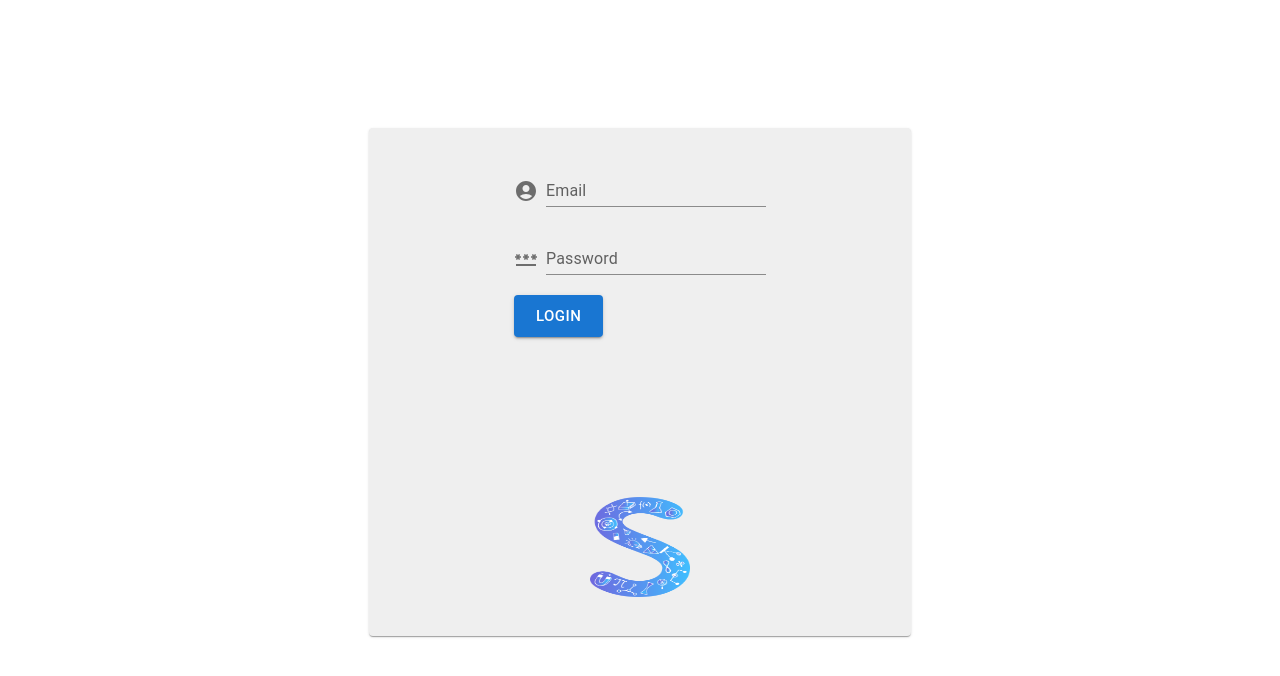
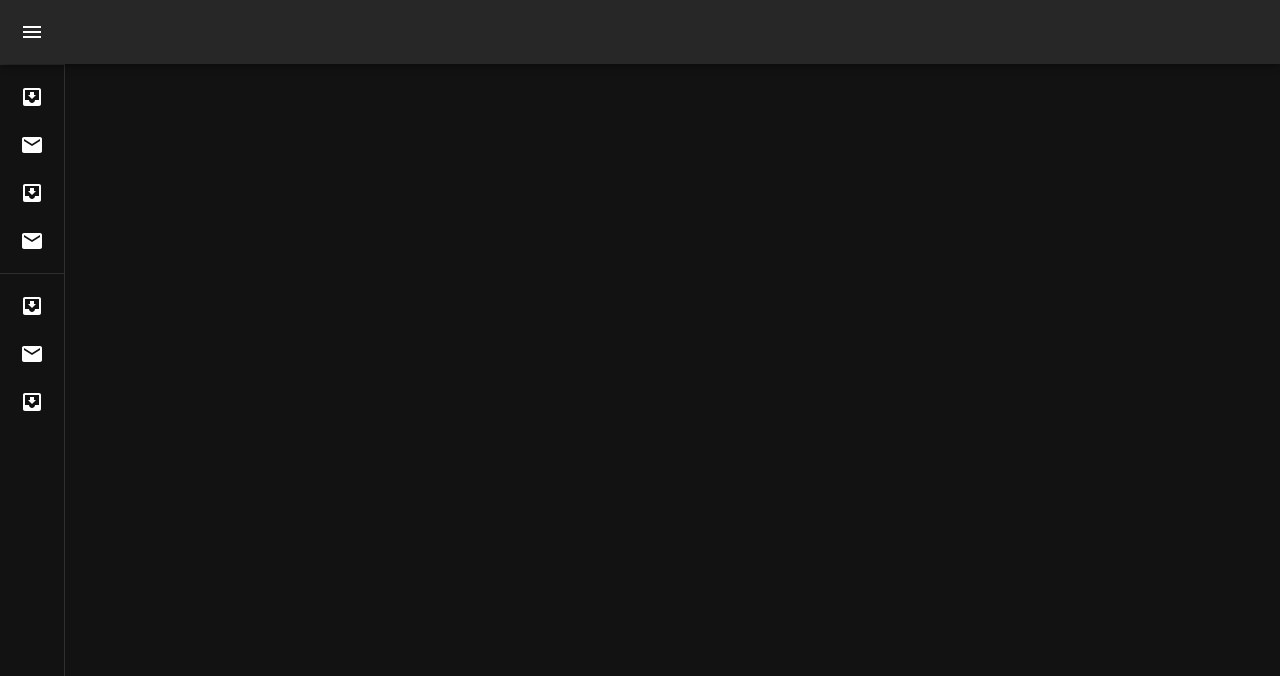
Before and after one commit to Meet16123/E-learn, a React (Create React App) app: page / in a window 1280 px wide. Shown: the top 676 px of the page. Built offline with nearby package versions, Linux system fonts and the light colour scheme.

Commit message:
Header-UI

```diff
--- a/src/App.js
+++ b/src/App.js
@@ -1,24 +1,9 @@
-import logo from './logo.svg';
+import Header from './pages/Header/Header';
 import './App.css';
 
 function App() {
   return (
-    <div className="App">
-      <header className="App-header">
-        <img src={logo} className="App-logo" alt="logo" />
-        <p>
-          Edit <code>src/App.js</code> and save to reload.
-        </p>
-        <a
-          className="App-link"
-          href="https://reactjs.org"
-          target="_blank"
-          rel="noopener noreferrer"
-        >
-          Learn React
-        </a>
-      </header>
-    </div>
+    <Header />
   );
 }
 
--- a/src/index.js
+++ b/src/index.js
@@ -8,7 +8,7 @@
 const root = ReactDOM.createRoot(document.getElementById('root'));
 root.render(
   <React.StrictMode>
-    <Login />
+    <App />
   </React.StrictMode>
 );
 
--- /dev/null
+++ b/src/pages/Header/Header.jsx
@@ -0,0 +1,192 @@
+import * as React from 'react';
+import { styled, useTheme } from '@mui/material/styles';
+import Box from '@mui/material/Box';
+import MuiDrawer from '@mui/material/Drawer';
+import MuiAppBar from '@mui/material/AppBar';
+import Toolbar from '@mui/material/Toolbar';
+import List from '@mui/material/List';
+import CssBaseline from '@mui/material/CssBaseline';
+import Divider from '@mui/material/Divider';
+import IconButton from '@mui/material/IconButton';
+import MenuIcon from '@mui/icons-material/Menu';
+import ChevronLeftIcon from '@mui/icons-material/ChevronLeft';
+import ChevronRightIcon from '@mui/icons-material/ChevronRight';
+import ListItem from '@mui/material/ListItem';
+import ListItemButton from '@mui/material/ListItemButton';
+import ListItemIcon from '@mui/material/ListItemIcon';
+import ListItemText from '@mui/material/ListItemText';
+import InboxIcon from '@mui/icons-material/MoveToInbox';
+import  {createTheme }from '@mui/material/styles';
+
+import MailIcon from '@mui/icons-material/Mail';
+import { ThemeProvider } from '@emotion/react';
+
+
+
+const drawerWidth = 240;
+
+const darkTheme = createTheme({
+    palette: {
+      mode: 'dark',
+    },
+  });
+
+
+const openedMixin = (theme) => ({
+  width: drawerWidth,
+  transition: theme.transitions.create('width', {
+    easing: theme.transitions.easing.sharp,
+    duration: theme.transitions.duration.enteringScreen,
+  }),
+  overflowX: 'hidden',
+});
+
+const closedMixin = (theme) => ({
+  transition: theme.transitions.create('width', {
+    easing: theme.transitions.easing.sharp,
+    duration: theme.transitions.duration.leavingScreen,
+  }),
+  overflowX: 'hidden',
+  width: `calc(${theme.spacing(7)} + 1px)`,
+  [theme.breakpoints.up('sm')]: {
+    width: `calc(${theme.spacing(8)} + 1px)`,
+  },
+});
+
+const DrawerHeader = styled('div')(({ theme }) => ({
+  display: 'flex',
+  alignItems: 'center',
+  justifyContent: 'flex-end',
+  padding: theme.spacing(0, 1),
+  // necessary for content to be below app bar
+  ...theme.mixins.toolbar,
+}));
+
+const AppBar = styled(MuiAppBar, {
+  shouldForwardProp: (prop) => prop !== 'open',
+})(({ theme, open }) => ({
+  zIndex: theme.zIndex.drawer + 1,
+  transition: theme.transitions.create(['width', 'margin'], {
+    easing: theme.transitions.easing.sharp,
+    duration: theme.transitions.duration.leavingScreen,
+  }),
+  ...(open && {
+    marginLeft: drawerWidth,
+    width: `calc(100% - ${drawerWidth}px)`,
+    transition: theme.transitions.create(['width', 'margin'], {
+      easing: theme.transitions.easing.sharp,
+      duration: theme.transitions.duration.enteringScreen,
+    }),
+  }),
+}));
+
+const Drawer = styled(MuiDrawer, { shouldForwardProp: (prop) => prop !== 'open' })(
+  ({ theme, open }) => ({
+    width: drawerWidth,
+    flexShrink: 0,
+    whiteSpace: 'nowrap',
+    boxSizing: 'border-box',
+    ...(open && {
+      ...openedMixin(theme),
+      '& .MuiDrawer-paper': openedMixin(theme),
+    }),
+    ...(!open && {
+      ...closedMixin(theme),
+      '& .MuiDrawer-paper': closedMixin(theme),
+    }),
+  }),
+);
+
+export default function MiniDrawer() {
+  const theme = useTheme();
+  const [open, setOpen] = React.useState(false);
+
+  const handleDrawerOpen = () => {
+    setOpen(true);
+  };
+
+  const handleDrawerClose = () => {
+    setOpen(false);
+  };
+
+  return (
+     <ThemeProvider theme={darkTheme}>
+    <Box sx={{ display: 'flex' }}>
+      <CssBaseline />
+      <AppBar position="fixed" open={open}>
+        <Toolbar>
+          <IconButton
+            color="inherit"
+            aria-label="open drawer"
+            onClick={handleDrawerOpen}
+            edge="start"
+            sx={{
+              marginRight: 5,
+              ...(open && { display: 'none' }),
+            }}
+          >
+            <MenuIcon />
+          </IconButton>
+        </Toolbar>
+      </AppBar>
+      <Drawer variant="permanent" open={open}>
+        <DrawerHeader>
+          <IconButton onClick={handleDrawerClose}>
+            {theme.direction === 'rtl' ? <ChevronRightIcon /> : <ChevronLeftIcon />}
+          </IconButton>
+        </DrawerHeader>
+        <Divider />
+        <List>
+          {['Inbox', 'Starred', 'Send email', 'Drafts'].map((text, index) => (
+            <ListItem key={text} disablePadding sx={{ display: 'block' }}>
+              <ListItemButton
+                sx={{
+                  minHeight: 48,
+                  justifyContent: open ? 'initial' : 'center',
+                  px: 2.5,
+                }}
+              >
+                <ListItemIcon
+                  sx={{
+                    minWidth: 0,
+                    mr: open ? 3 : 'auto',
+                    justifyContent: 'center',
+                  }}
+                >
+                  {index % 2 === 0 ? <InboxIcon /> : <MailIcon />}
+                </ListItemIcon>
+                <ListItemText primary={text} sx={{ opacity: open ? 1 : 0 }} />
+              </ListItemButton>
+            </ListItem>
+          ))}
+        </List>
+        <Divider />
+        <List>
+          {['All mail', 'Trash', 'Spam'].map((text, index) => (
+            <ListItem key={text} disablePadding sx={{ display: 'block' }}>
+              <ListItemButton
+                sx={{
+                  minHeight: 48,
+                  justifyContent: open ? 'initial' : 'center',
+                  px: 2.5,
+                }}
+              >
+                <ListItemIcon
+                  sx={{
+                    minWidth: 0,
+                    mr: open ? 3 : 'auto',
+                    justifyContent: 'center',
+                  }}
+                >
+                  {index % 2 === 0 ? <InboxIcon /> : <MailIcon />}
+                </ListItemIcon>
+                <ListItemText primary={text} sx={{ opacity: open ? 1 : 0 }} />
+              </ListItemButton>
+            </ListItem>
+          ))}
+        </List>
+      </Drawer>
+    </Box>
+    </ThemeProvider>
+  );
+}
```
